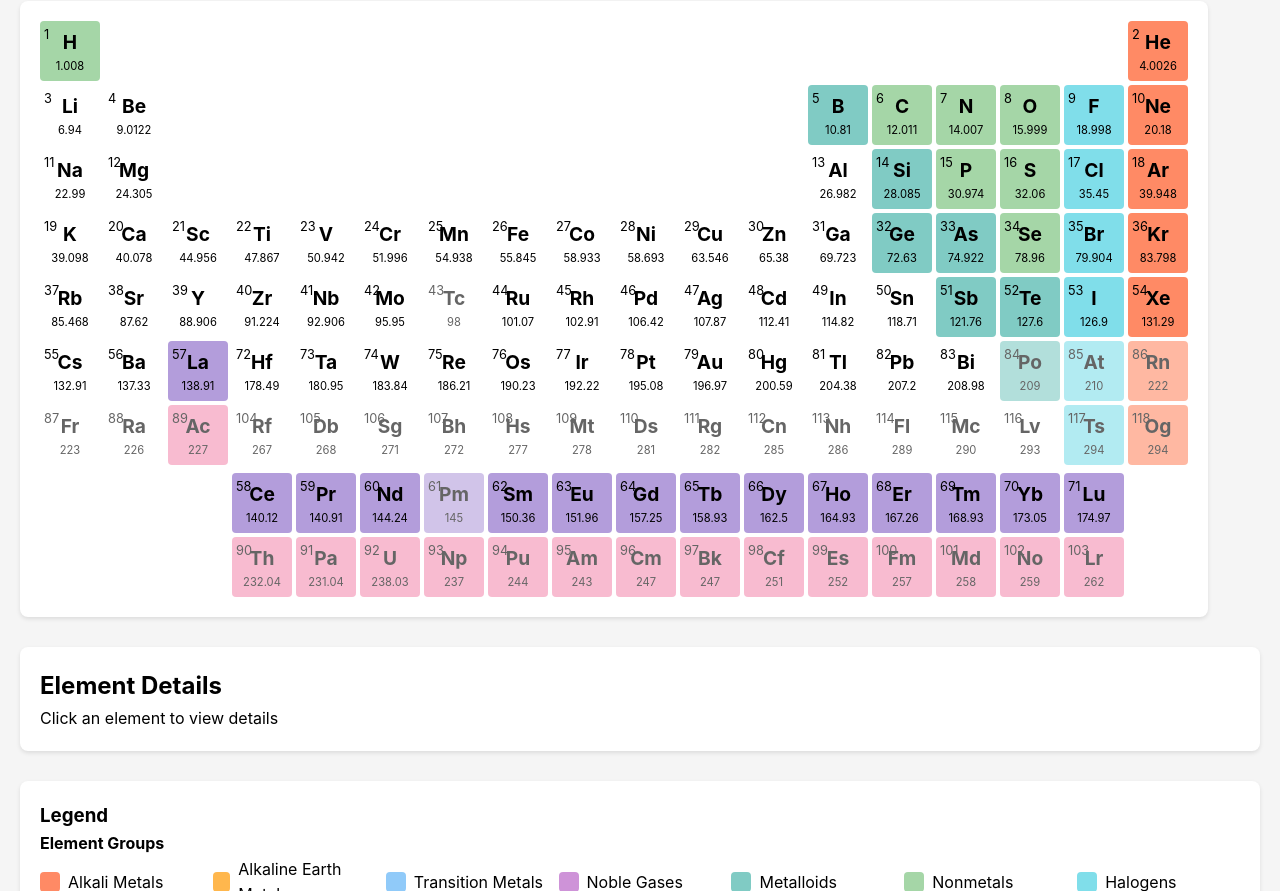
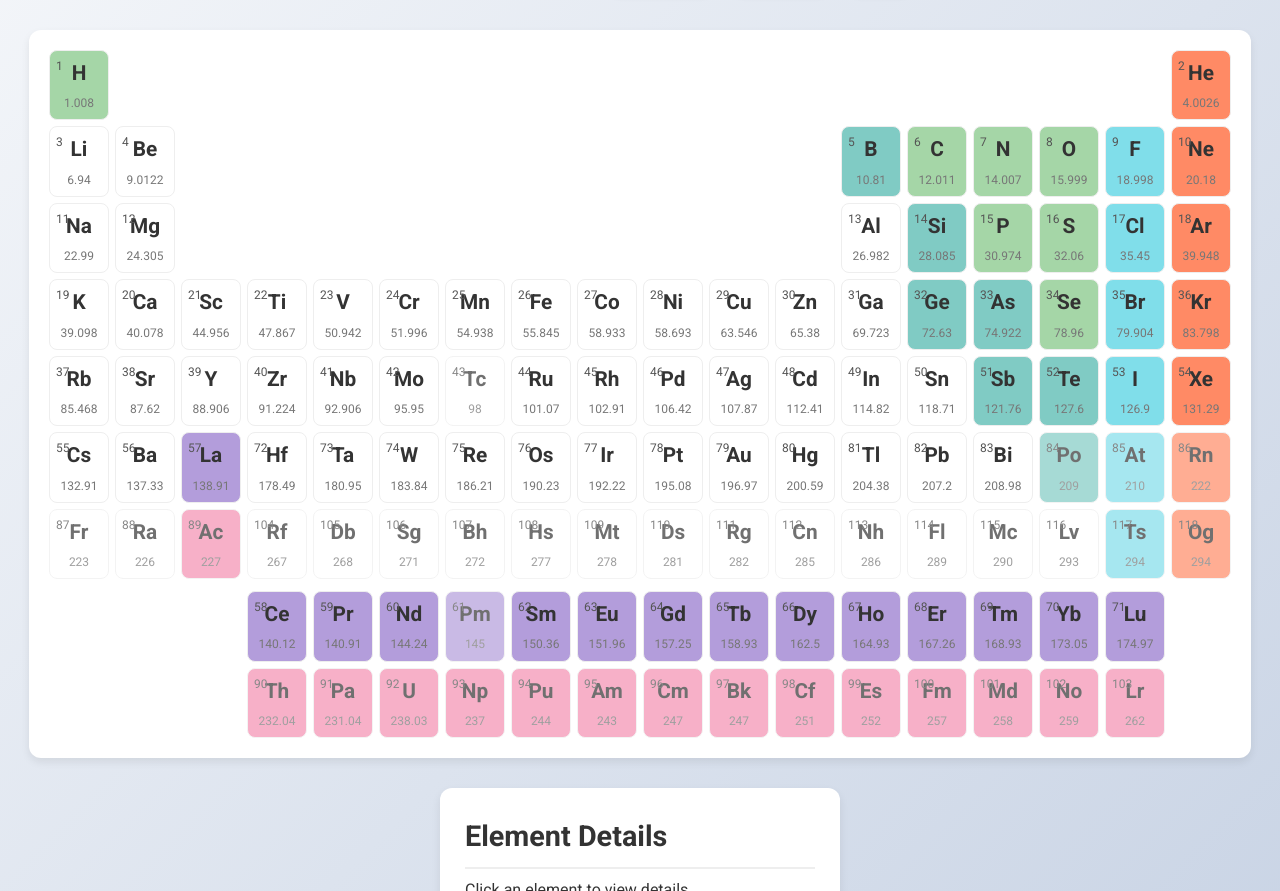
Before and after one commit to AaqibhafeezKhan/Interactive-Periodic-table, a plain HTML site: page index.html in a window 1280 px wide. Shown: the part 156-1047 px from the top of the page. Drawn offline with Linux system fonts and the light colour scheme.

Commit message:
Update style.css

```diff
--- a/style.css
+++ b/style.css
@@ -1,4 +1,14 @@
+@import url('https://fonts.googleapis.com/css2?family=Roboto:wght@400;500;700&display=swap');
+
 :root {
+  --primary-color: #1976d2;
+  --accent-color: #ff8a65;
+  --background-gradient: linear-gradient(135deg, #f5f7fa, #c3cfe2);
+  --card-bg: #ffffff;
+  --shadow-light: rgba(0, 0, 0, 0.08);
+  --shadow-medium: rgba(0, 0, 0, 0.15);
+  --shadow-dark: rgba(0, 0, 0, 0.25);
+
   --alkali-metal: #ff8a65;
   --alkaline-earth: #ffb74d;
   --transition-metal: #90caf9;
@@ -8,10 +18,14 @@
   --halogen: #80deea;
   --lanthanide: #b39ddb;
   --actinide: #f48fb1;
+
   --solid: #64b5f6;
   --liquid: #81c784;
   --gas: #ff8a65;
   --unknown: #bdbdbd;
+
+  --tooltip-bg: rgba(0, 0, 0, 0.8);
+  --tooltip-color: #fff;
 }
 
 * {
@@ -21,15 +35,32 @@
 }
 
 body {
-    font-family: -apple-system, BlinkMacSystemFont, 'Segoe UI', Roboto, Oxygen, Ubuntu, Cantarell, sans-serif;
+  font-family: 'Roboto', sans-serif;
+  background: var(--background-gradient);
+  color: #333;
+  padding: 30px;
   line-height: 1.6;
-    padding: 20px;
-    background-color: #f5f5f5;
+}
+
+.visually-hidden {
+  position: absolute;
+  width: 1px;
+  height: 1px;
+  margin: -1px;
+  overflow: hidden;
+  clip: rect(0, 0, 0, 0);
+  border: 0;
 }
 
 header {
   text-align: center;
   margin-bottom: 30px;
+}
+
+header h1 {
+  font-size: 2.5em;
+  margin-bottom: 10px;
+  font-weight: 700;
 }
 
 .controls {
@@ -41,26 +72,41 @@ header {
 }
 
 .search-container input {
-    padding: 8px 15px;
-    border: 1px solid #ddd;
-    border-radius: 4px;
-    width: 200px;
-    font-size: 16px;
+  padding: 10px 18px;
+  border: 2px solid #ddd;
+  border-radius: 30px;
+  width: 220px;
+  font-size: 1em;
+  transition: border 0.3s;
+}
+
+.search-container input:focus {
+  border-color: var(--primary-color);
+  outline: none;
 }
 
 .view-toggles button {
-    padding: 8px 15px;
+  padding: 10px 18px;
   border: none;
-    border-radius: 4px;
+  border-radius: 30px;
   background-color: #fff;
   cursor: pointer;
-    margin: 0 5px;
-    transition: background-color 0.3s;
+  font-size: 1em;
+  transition: background-color 0.3s, transform 0.2s;
+  box-shadow: 0 2px 4px var(--shadow-light);
+}
+
+.view-toggles button:hover,
+.view-toggles button:focus {
+  background-color: var(--primary-color);
+  color: #fff;
+  transform: translateY(-2px);
+  outline: none;
 }
 
 .view-toggles button.active {
-    background-color: #2196f3;
-    color: white;
+  background-color: var(--primary-color);
+  color: #fff;
 }
 
 main {
@@ -68,71 +114,139 @@ main {
   gap: 30px;
   margin-bottom: 30px;
   flex-wrap: wrap;
+  justify-content: center;
 }
 
 .periodic-table {
   display: grid;
   grid-template-columns: repeat(18, minmax(60px, 1fr));
-    gap: 4px;
-    background-color: #fff;
+  gap: 6px;
+  background-color: var(--card-bg);
   padding: 20px;
-    border-radius: 8px;
-    box-shadow: 0 2px 4px rgba(0,0,0,0.1);
+  border-radius: 12px;
+  box-shadow: 0 4px 8px var(--shadow-light);
+  transition: box-shadow 0.3s;
+}
+
+.periodic-table:hover {
+  box-shadow: 0 6px 12px var(--shadow-medium);
 }
 
 .element {
+  position: relative;
   aspect-ratio: 1;
-    padding: 4px;
+  padding: 6px;
   display: flex;
   flex-direction: column;
   align-items: center;
   justify-content: center;
-    border-radius: 4px;
+  border-radius: 8px;
   cursor: pointer;
   transition: transform 0.2s, box-shadow 0.2s;
-    position: relative;
+  background: #fff;
+  border: 1px solid #eee;
+}
+
+.element:focus {
+  outline: 2px solid var(--primary-color);
 }
 
 .element:hover {
-    transform: scale(1.1);
-    z-index: 1;
-    box-shadow: 0 4px 8px rgba(0,0,0,0.2);
+  transform: scale(1.08);
+  z-index: 2;
+  box-shadow: 0 4px 12px var(--shadow-dark);
+}
+
+.element .number {
+  font-size: 0.75em;
+  position: absolute;
+  top: 6px;
+  left: 6px;
+  color: #555;
+}
+
+.element .symbol {
+  font-size: 1.3em;
+  font-weight: 700;
+  margin-bottom: 4px;
+}
+
+.element .mass {
+  font-size: 0.75em;
+  color: #777;
+}
+
+.tooltip {
+  position: absolute;
+  bottom: 110%;
+  left: 50%;
+  transform: translateX(-50%);
+  background-color: var(--tooltip-bg);
+  color: var(--tooltip-color);
+  padding: 6px 12px;
+  border-radius: 4px;
+  font-size: 0.8em;
+  white-space: nowrap;
+  opacity: 0;
+  animation: fadeIn 0.3s forwards;
+  pointer-events: none;
+  z-index: 10;
+}
+
+@keyframes fadeIn {
+  to { opacity: 1; }
 }
 
 .element.radioactive {
   animation: pulse 2s infinite;
 }
 
-.element .symbol {
-    font-size: 1.2em;
-    font-weight: bold;
-}
-
-.element .number {
-    font-size: 0.8em;
-    position: absolute;
-    top: 4px;
-    left: 4px;
-}
-
-.element .mass {
-    font-size: 0.7em;
+@keyframes pulse {
+  0% { opacity: 1; }
+  50% { opacity: 0.7; }
+  100% { opacity: 1; }
 }
 
 .element-details {
   flex: 1;
-    min-width: 300px;
-    background-color: #fff;
-    padding: 20px;
-    border-radius: 8px;
-    box-shadow: 0 2px 4px rgba(0,0,0,0.1);
+  min-width: 320px;
+  max-width: 400px;
+  background-color: var(--card-bg);
+  padding: 25px;
+  border-radius: 12px;
+  box-shadow: 0 4px 10px var(--shadow-light);
+  transition: box-shadow 0.3s;
+}
+
+.element-details:hover {
+  box-shadow: 0 6px 14px var(--shadow-medium);
+}
+
+.element-details h2 {
+  font-size: 1.8em;
+  margin-bottom: 10px;
+  border-bottom: 2px solid #eee;
+  padding-bottom: 8px;
+}
+
+.element-details p {
+  margin: 10px 0;
+  line-height: 1.4;
 }
 
 .legend {
-    background-color: #fff;
+  background-color: var(--card-bg);
   padding: 20px;
-    border-radius: 8px;
-    box-shadow: 0 2px 4px rgba(0,0,0,0.1);
+  border-radius: 12px;
+  box-shadow: 0 4px 8px var(--shadow-light);
+  max-width: 350px;
+  margin: 0 auto;
+}
+
+.legend h3 {
+  font-size: 1.8em;
+  margin-bottom: 12px;
+  text-align: center;
 }
 
 .legend ul {
@@ -146,23 +260,18 @@ main {
   display: flex;
   align-items: center;
   gap: 8px;
+  font-size: 0.95em;
 }
 
 .legend span {
-    width: 20px;
-    height: 20px;
+  width: 22px;
+  height: 22px;
   border-radius: 4px;
   display: inline-block;
 }
 
 .hidden {
   display: none;
-}
-
-@keyframes pulse {
-    0% { opacity: 1; }
-    50% { opacity: 0.6; }
-    100% { opacity: 1; }
 }
 
 .alkali-metal { background-color: var(--alkali-metal); }
@@ -190,4 +299,8 @@ main {
   .periodic-table {
     grid-template-columns: repeat(6, 1fr);
   }
+
+  .element-details, .legend {
+    max-width: 100%;
   }
+}
```
Lines whose indentation alone changed are shown as unchanged.
